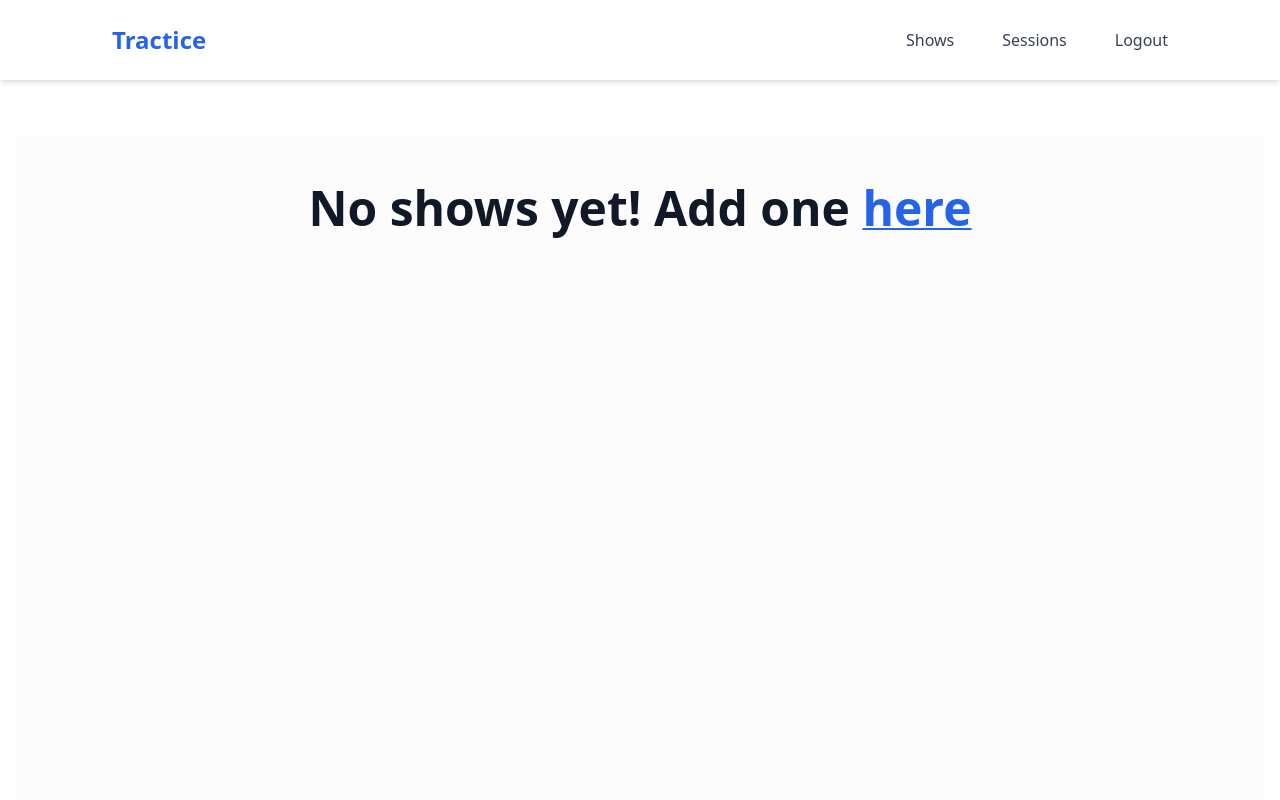
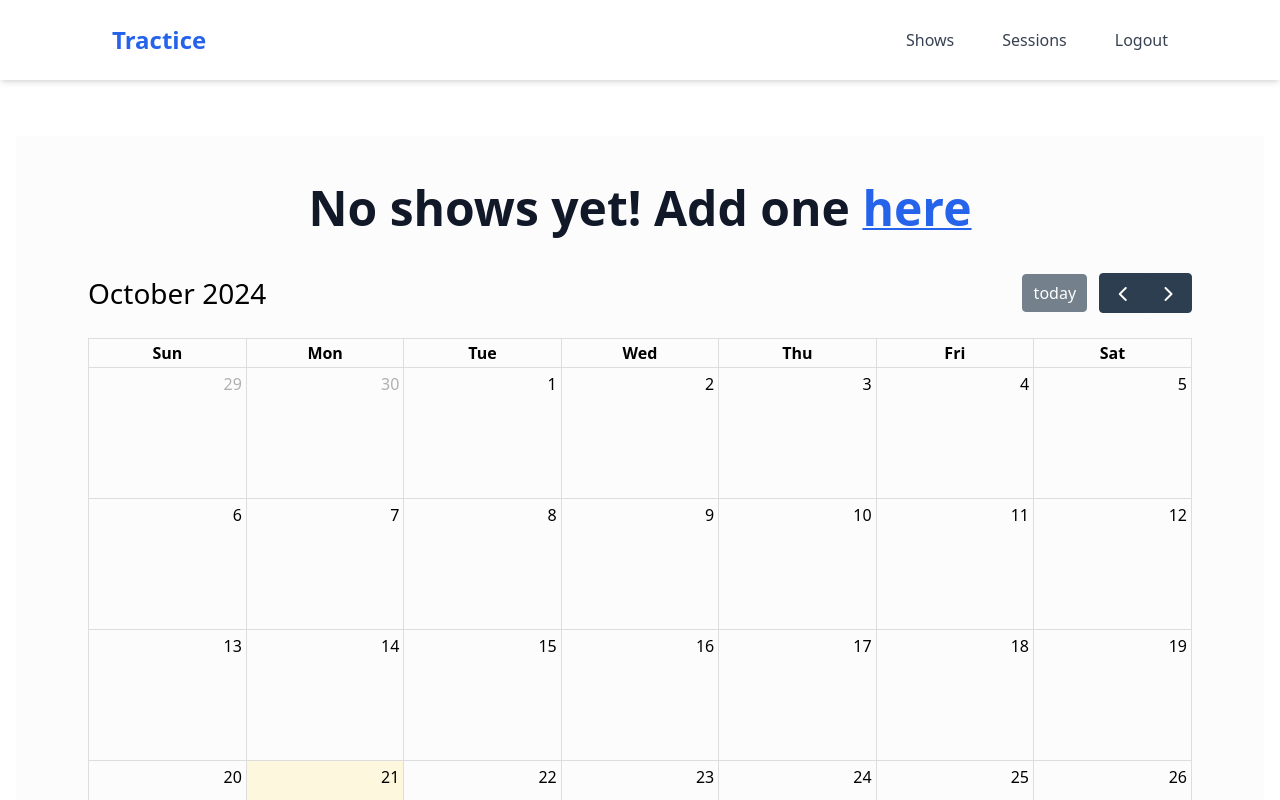
Before and after one commit to zmosher4/tractice_client, a React (Vite) app: page / in a window 1280 px wide. Shown: the top 800 px of the page. Built offline with nearby package versions, Linux system fonts and the light colour scheme; no server answers; sample sign-in values are in the browser's storage.

Commit message:
added event calendar

```diff
--- a/package.json
+++ b/package.json
@@ -10,6 +10,9 @@
     "preview": "vite preview"
   },
   "dependencies": {
+    "@fullcalendar/core": "^6.1.15",
+    "@fullcalendar/daygrid": "^6.1.15",
+    "@fullcalendar/react": "^6.1.15",
     "react": "^18.3.1",
     "react-dom": "^18.3.1"
   },
--- /dev/null
+++ b/src/components/Calendar.jsx
@@ -0,0 +1,50 @@
+import FullCalendar from '@fullcalendar/react';
+import dayGridPlugin from '@fullcalendar/daygrid';
+import { useShows } from '../state/ShowsContext';
+import { useEffect } from 'react';
+import { useNavigate } from 'react-router-dom';
+import './calendar.css';
+import { useSessions } from '../state/SessionsContext';
+
+export const Calendar = () => {
+  const { myShows, getMyShows } = useShows();
+  const { mySessions } = useSessions();
+  const navigate = useNavigate();
+
+  useEffect(() => {
+    getMyShows();
+  }, []);
+
+  const showCalendarData = myShows.map((show) => ({
+    date: new Date(show.performance_date).toISOString(),
+    title: `Show: ${show.description}`,
+    id: `show-${show.id}`,
+    type: show,
+  }));
+
+  const sessionCalendarData = mySessions.map((session) => ({
+    id: `session-${session.id}`,
+    date: new Date(session.session_date).toISOString(),
+    title: `Practice: ${session.notes}`,
+    type: session,
+  }));
+
+  const handleEventClick = (e) => {
+    const [type, id] = e.event.id.split('-');
+
+    if (type === 'show') {
+      navigate(`/show/${id}`);
+    } else if (type === 'session') {
+      navigate(`/session/${id}`);
+    }
+  };
+
+  return (
+    <FullCalendar
+      plugins={[dayGridPlugin]}
+      initialView="dayGridMonth"
+      events={[...showCalendarData, ...sessionCalendarData]}
+      eventClick={handleEventClick}
+    />
+  );
+};
--- a/src/components/Sessions.jsx
+++ b/src/components/Sessions.jsx
@@ -5,33 +5,16 @@ import {
 } from '../managers/practiceSessionManager';
 import { Link } from 'react-router-dom';
 import { useShows } from '../state/ShowsContext';
+import { useSessions } from '../state/SessionsContext';
+import { Calendar } from './Calendar';
 
 export const Sessions = () => {
-  const [mySessions, setMySessions] = useState([]);
+  const { mySessions, loading, handleDeleteSession } = useSessions();
   const { myShows, getMyShows } = useShows();
-  const [loading, setLoading] = useState(true);
-
-  const getSessions = async () => {
-    const sessionData = await getPracticeSessions();
-    const filteredSessions = sessionData.filter(
-      (s) => s.show?.user?.id === JSON.parse(localStorage.getItem('token')).id
-    );
-    setMySessions(filteredSessions);
-    setLoading(false);
-  };
 
   useEffect(() => {
     getMyShows();
   }, []);
-
-  useEffect(() => {
-    getSessions();
-  }, []);
-
-  const handleDeleteSession = async (sessionId) => {
-    await deleteSession(sessionId);
-    getSessions();
-  };
 
   // Moved `renderedShows` outside of `renderedSessions` to make it accessible in the return block
   const renderedShows = myShows.map((show) => {
@@ -178,6 +161,9 @@ export const Sessions = () => {
           )}
         </>
       )}
+      <div className="m-10">
+        <Calendar />
+      </div>
     </div>
   );
 };
--- a/src/components/Shows.jsx
+++ b/src/components/Shows.jsx
@@ -3,6 +3,7 @@ import { deleteShow, getShows } from '../managers/showManager';
 import { Link, useNavigate } from 'react-router-dom';
 import { Artists } from './Artists';
 import { useShows } from '../state/ShowsContext';
+import { Calendar } from './Calendar';
 
 export const Shows = () => {
   const { myShows, getMyShows } = useShows();
@@ -118,6 +119,9 @@ export const Shows = () => {
           </h1>
         </div>
       )}
+      <div className="m-10">
+        <Calendar />
+      </div>
     </div>
   );
 };
--- /dev/null
+++ b/src/components/calendar.css
@@ -0,0 +1,3 @@
+.fc-event {
+  @apply cursor-pointer;
+}
--- /dev/null
+++ b/src/state/SessionsContext.jsx
@@ -0,0 +1,42 @@
+import { createContext, useContext, useEffect, useState } from 'react';
+import {
+  deleteSession,
+  getPracticeSessions,
+} from '../managers/practiceSessionManager';
+
+const SessionsContext = createContext();
+
+export const SessionsProvider = ({ children }) => {
+  const [mySessions, setMySessions] = useState([]);
+  const [loading, setLoading] = useState(true);
+
+  const getSessions = async () => {
+    const sessionData = await getPracticeSessions();
+    const userId = JSON.parse(localStorage.getItem('token')).id;
+    const filteredSessions = sessionData.filter(
+      (s) => s.show?.user?.id === userId
+    );
+    setMySessions(filteredSessions);
+    setLoading(false);
+  };
+
+  const handleDeleteSession = async (sessionId) => {
+    await deleteSession(sessionId);
+    await getSessions();
+  };
+  useEffect(() => {
+    getSessions();
+  }, []);
+
+  return (
+    <SessionsContext.Provider
+      value={{ mySessions, loading, handleDeleteSession, getSessions }}
+    >
+      {children}
+    </SessionsContext.Provider>
+  );
+};
+
+export const useSessions = () => {
+  return useContext(SessionsContext);
+};
```
Also changed, not shown: src/auth/ApplicationViews.jsx (+7 -1 lines), 1 other file (tests, documents, lock files or other folders).
